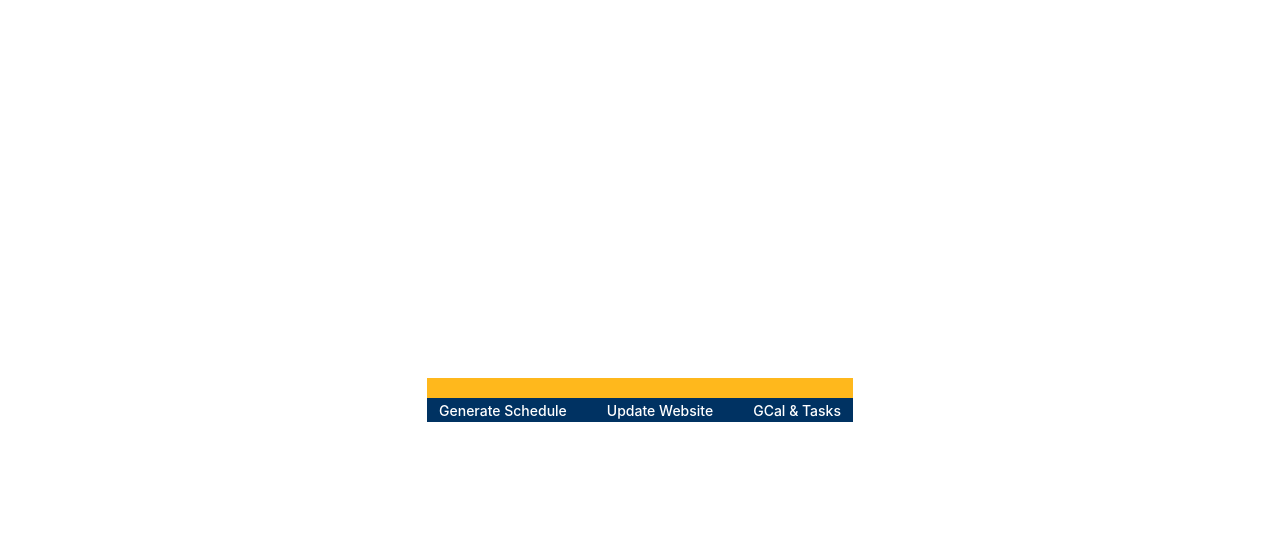
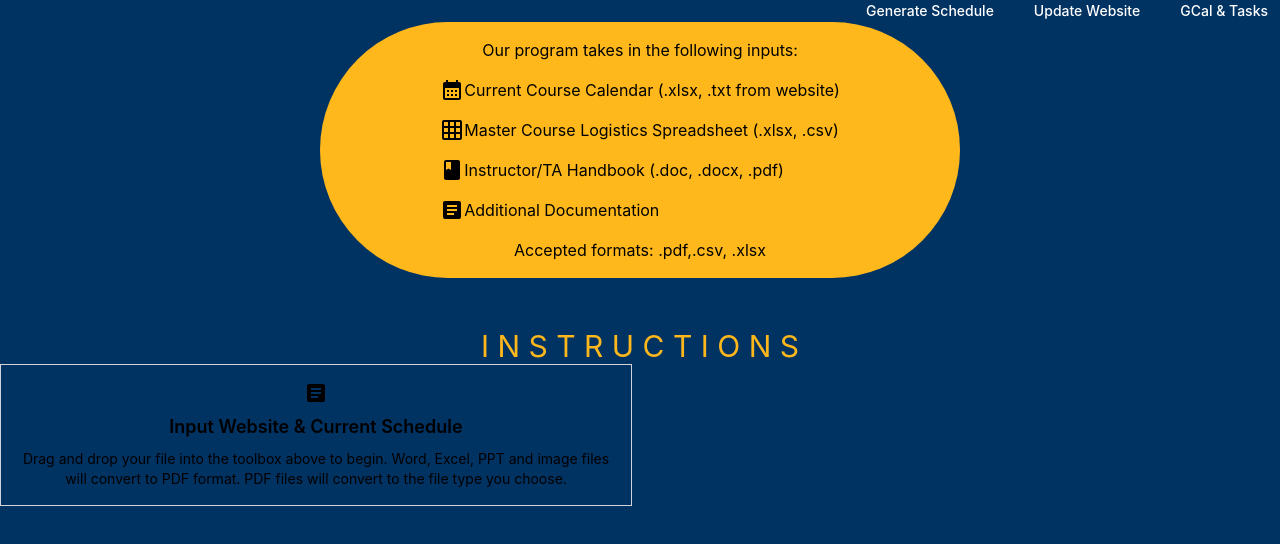
Before and after one commit to Mehul-Gandhi/CourseCraft, a React (Create React App) app in the folder my-app/: page /help in a window 1280 px wide. Shown: the top 544 px of the page. Built offline with nearby package versions, Linux system fonts and the light colour scheme.

Commit message:
Add timeline and make progress on instruction.js

```diff
--- a/my-app/package.json
+++ b/my-app/package.json
@@ -3,6 +3,10 @@
   "version": "0.1.0",
   "private": true,
   "dependencies": {
+    "@emotion/react": "^11.11.1",
+    "@emotion/styled": "^11.11.0",
+    "@mui/icons-material": "^5.14.3",
+    "@mui/material": "^5.14.3",
     "@react-oauth/google": "^0.11.1",
     "@testing-library/jest-dom": "^5.17.0",
     "@testing-library/react": "^13.4.0",
--- a/my-app/src/App.js
+++ b/my-app/src/App.js
@@ -3,6 +3,7 @@ import { useState } from "react";
 import { BrowserRouter as Router, Routes, Route } from "react-router-dom";
 import HomePage from "./components/HomePage";
 import NavBar from "./components/NavBar";
+import Instructions from "./components/Instructions"
 
 
 function App() {
@@ -12,6 +13,7 @@ function App() {
         <NavBar />
         <Routes>
           <Route index element={<HomePage />} />
+          <Route path="help" element={<Instructions />} />
         </Routes>
       </Router>
     )
--- /dev/null
+++ b/my-app/src/components/Instructions.js
@@ -0,0 +1,62 @@
+import React from 'react';
+import { List, ListItem, ListItemButton } from '@mui/material';
+import CalendarMonthIcon from '@mui/icons-material/CalendarMonth';
+import GridOnIcon from '@mui/icons-material/GridOn';
+import BookIcon from '@mui/icons-material/Book';
+import ArticleIcon from '@mui/icons-material/Article';
+
+
+function Information() {
+    const elements = [
+        [ArticleIcon, "Input Website & Current Schedule", "Drag and drop your file into the toolbox above to begin. Word, Excel, PPT and image files will convert to PDF format. PDF files will convert to the file type you choose."],
+        // Fill the rest of the arrays similar to above
+      ];
+    return (
+      <div className="grid grid-cols-2 grid-rows-3 gap-4">
+        {elements.map((el, index) => {
+          const Icon = el[0]; // extract the icon component
+          const title = el[1];
+          const description = el[2];
+
+          return (
+            <div key={index} className="border border-gray-300 p-4">
+              <Icon className="mb-2" />
+              <h2 className="text-lg font-semibold mb-2">{title}</h2>
+              <p className="text-sm">{description}</p>
+            </div>
+          );
+        })}
+      </div>
+    );
+  }
+
+
+
+
+
+
+
+
+export default function Instructions() {
+
+
+
+    return (<div className="App flex flex-col items-center justify-center h-screen w-screen  md:h-auto ">
+            <div className="bg-[#FFB81C] w-full md:w-1/2 h-50 rounded-full flex items-center justify-center p-4">
+                <div>
+                    Our program takes in the following inputs:
+                    <List>
+                        <ListItem><CalendarMonthIcon /> Current Course Calendar (.xlsx, .txt from website)</ListItem>
+                        <ListItem><GridOnIcon /> Master Course Logistics Spreadsheet (.xlsx, .csv)</ListItem>
+                        <ListItem><BookIcon /> Instructor/TA Handbook (.doc, .docx, .pdf)</ListItem>
+                        <ListItem><ArticleIcon /> Additional Documentation</ListItem>
+                    </List>
+                    <div>Accepted formats: .pdf,.csv, .xlsx</div>
+                </div>
+            </div>
+            <div className="text-[#FFB81C] font-inter text-3xl"  style={{ marginTop: '50px'}}>I N S T R U C T I O N S</div>
+            <Information />
+
+        </div>
+    )
+}
--- /dev/null
+++ b/my-app/src/components/TimeLine.js
@@ -0,0 +1,65 @@
+import React from "react";
+import Stepper from "@material-ui/core/Stepper"
+import Step from "@material-ui/core/Step"
+import StepLabel from "@material-ui/core/StepLabel"
+import Button from "@material-ui/core/Button"
+
+
+function TimeLine() {
+
+    const [activeStep, setActiveStep] = React.useState(0)
+
+    const nextStep = () => {
+        if(activeStep < 4) //may hv to change this!
+        setActiveStep((currentStep) => currentStep + 1) //current step is activestep + 1
+
+    }
+    const previousStep = () => {
+                if(activeStep !== -1)
+        setActiveStep((currentStep) => currentStep - 1)
+
+    }
+
+  return (
+   <div>
+   <Stepper activeStep={activeStep}>
+   <Step>
+   <StepLabel>first</StepLabel>
+   </Step>
+   <Step>
+   <StepLabel>second</StepLabel>
+   </Step>
+   <Step>
+   <StepLabel>third</StepLabel>
+   </Step>
+   <Step>
+   <StepLabel>fourth</StepLabel>
+   </Step>
+   <Step>
+   <StepLabel>fifth</StepLabel>
+   </Step>
+   </Stepper>
+   <h3>{activeStep}</h3> //temp
+ <Button
+ variant = "outlined"
+ color="primary"
+ onClick={() => nextStep()}
+ >
+ Next step
+ </Button>
+ <br />
+ <br />
+  <Button
+  variant = "outlined"
+  color="primary"
+   onClick={() => previousStep()}
+  >
+  Previous step
+  </Button>
+
+   </div>
+
+  );
+}
+
+export default TimeLine;
--- a/my-app/src/components/homepage.js
+++ b/my-app/src/components/homepage.js
@@ -7,7 +7,7 @@ import ClassWebsiteInput from './ClassWebsiteInput'
 import CourseWebsiteInput from './CourseWebsiteInput'
 import ConfirmButton from './buttons/ConfirmButton'
 import DropzoneComponent from './DropzoneComponent';
-
+import TimeLine from './TimeLine';
 
 import { handleLoginSuccess, handleLoginFailure, handleLogout } from './login/helpers';
 import { useState } from "react";
@@ -37,6 +37,7 @@ function HomePage() {
 
 
       <Banner />
+      {/* <TimeLine /> */}
 
       {/* <Timeline /> */}
       <ClassWebsiteInput />
--- a/my-app/src/components/navbar.js
+++ b/my-app/src/components/navbar.js
@@ -9,17 +9,17 @@ export default function NavBar() {
             <div className="mx-auto flex justify-end items-center flex-col md:flex-row" >
                 <ul className="flex space-x-4">
                     <li>
-                        <Link to="/schedule" className="text-white hover:bg-red-700 px-3 py-2 rounded-md text-sm font-medium">
+                        <Link to="/schedule" className="text-white special-link px-3 py-2 rounded-md text-sm font-medium">
                             Generate Schedule
                         </Link>
                     </li>
                     <li>
-                        <Link to="/update" className="text-white hover:bg-red-700 px-3 py-2 rounded-md text-sm font-medium">
+                        <Link to="/update" className="text-white special-link px-3 py-2 rounded-md text-sm font-medium">
                             Update Website
                         </Link>
                     </li>
                     <li>
-                        <Link to="/calendar" className="text-white hover:bg-red-700 px-3 py-2 rounded-md text-sm font-medium">
+                        <Link to="/calendar" className="text-white special-link px-3 py-2 rounded-md text-sm font-medium">
                             GCal & Tasks
                         </Link>
                     </li>
--- a/my-app/src/index.css
+++ b/my-app/src/index.css
@@ -15,3 +15,11 @@ code {
   font-family: source-code-pro, Menlo, Monaco, Consolas, 'Courier New',
     monospace;
 }
+
+.special-link {
+  color: white; /* This is equivalent to Tailwind's text-gray-700 */
+}
+
+.special-link:hover {
+  color: rgb(255, 184, 28);
+}
```
Also changed, not shown: 2 other files (tests, documents, lock files or other folders).
